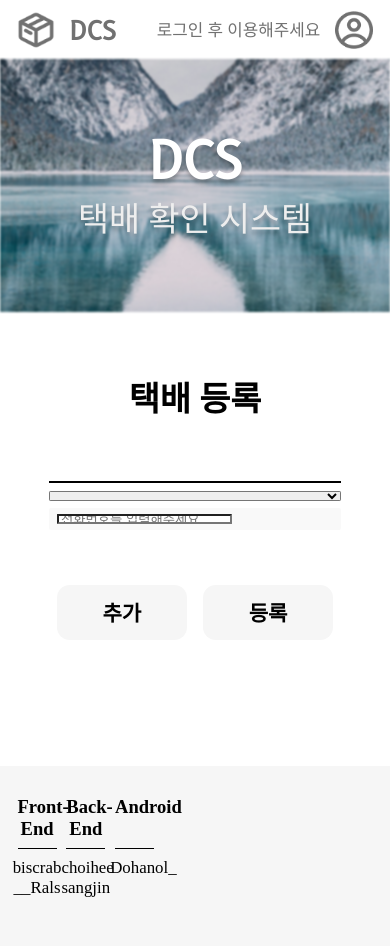
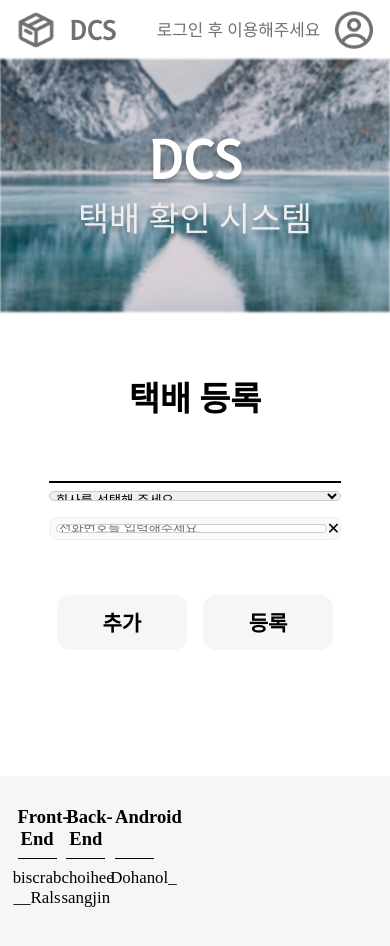
Before and after one commit to DDCS-DSM/DDCS_Web, a React (Create React App) app: page /enlist in a window 390 px wide. Shown: the top 946 px of the page. Built offline with nearby package versions, Linux system fonts and the light colour scheme; the HTML template or start-up script is replaced by a standard one; a web font is replaced by a local one.

Commit message:
✏️ :: enlist 페이지 반응형 추가

```diff
--- a/src/components/Contents/EnlistPackage/index.tsx
+++ b/src/components/Contents/EnlistPackage/index.tsx
@@ -1,10 +1,11 @@
 import * as S from './styles'
 import ElistPackageContentProps from "./type"
 
-const ElistPackageContent = ({ recipient, phone, name}: ElistPackageContentProps) => {
+const ElistPackageContent = ({ recipient, phone, name }: ElistPackageContentProps) => {
     return(
         <S.Package>
           <input placeholder='전화번호를 입력해주세요.'/>
+          <S.Close>✕</S.Close>
         </S.Package>
     )
 }
--- a/src/components/Contents/EnlistPackage/styles.ts
+++ b/src/components/Contents/EnlistPackage/styles.ts
@@ -3,20 +3,42 @@ import styled from 'styled-components'
 export const Package = styled.div`
 
     display: flex;
-    flex-direction: wrap;
 
-    padding: 1.5vw 2vw;
+    margin-top: 2vw;
+    border: 1px solid #eee;
+    padding-left: 1.5vw;
 
     background-color: #F9F9F9;
 
-    border-radius: 0.5vw;
+    border-radius: 1vh;
 
     input{
         box-sizing: border-box;
-        padding: 0vw 0.6vw;
+        padding: 0 0.6vw;
         height: 2.5vw;
-        border-radius: 0.2vw;
+        border-radius: 0.5vh;
+        border: 1px solid #ccc;
         outline: 0;
-        width: 45vw;
+        width: 100%;
+        margin: 1.5vw 0;
+    }
+
+    @media ( max-width: 375px ){
+        padding: 1.5vw 3vw;
+        padding-right: 0;
+        margin-top: 3vw;
+        input{
+            font-size: 1.4vh;
+            height: 8vw;
+            padding: 0 2vw;
+        }
     }
 `
+export const Close = styled.div`
+    text-align: center;
+    @media ( max-width: 375px ){
+        width: 3vw;
+        font-size: 3vw;
+        padding: 0 1.5vw;
+    }
+`
--- a/src/components/Footer/styles.ts
+++ b/src/components/Footer/styles.ts
@@ -12,6 +12,7 @@ export const Footer = styled.div`
   align-items: flex-start;
   @media ( max-width: 375px ){
     margin-top: 5vh;
+    height: 18vh;
   }
 `;
 
@@ -37,14 +38,15 @@ export const Schema = styled.div`
   margin-bottom: 1vh;
   width: 10vw;
 
-  @media ( max-width: 375px ){
-    width: auto;
-  }
-
   font-family: "HAN";
   font-size: 2.2vh;
   font-weight: bold;
   text-align: center;
+
+  @media ( max-width: 375px ){
+    width: auto;
+    font-size: 1.6vh;
+  }
 
   border-bottom: 0.2vh solid #000;
 `;
@@ -68,4 +70,7 @@ export const Instance = styled.div`
   font-family: "HAN";
   font-size: 2vh;
   text-align: center;
+  @media ( max-width: 375px ){
+    font-size: 1.5vh;
+  }
 `;
--- a/src/pages/Enlist/index.tsx
+++ b/src/pages/Enlist/index.tsx
@@ -12,7 +12,9 @@ const Enlist = () => {
         <S.Body>
             <Title>택배 등록</Title>
             <S.SchemaWrapper/>
-            <S.Company></S.Company>
+            <S.Company>
+                <option>회사를 선택해 주세요.</option>
+            </S.Company>
             <EnlistPackage lists={lists} />
             <S.ButtonDiv>
                 <S.Button>추가</S.Button>
--- a/src/pages/Enlist/styles.ts
+++ b/src/pages/Enlist/styles.ts
@@ -3,23 +3,28 @@ import styled from 'styled-components'
 export const Body = styled.div`
   width: 75vw;
   margin: 0 auto;
-`
-
-export const Company = styled.select`
-  display: flex;
-  margin: 0 auto;
-  width: 75vw;
-  margin: 2vw 0;
-  height: 2.5vw;
-  border-radius: 0.3vw;
-  outline: 0;
-  :hover{
-    cursor: pointer;
+  @media ( max-width: 375px ){
+    width: 90vw;
   }
 `
 
 export const SchemaWrapper = styled.div`
   border-bottom: 0.25vh solid #000;
+`
+
+export const Company = styled.select`
+  height: 2.5vw;
+  border-radius: 1vh;
+  border: 1px solid #ccc;
+  outline: 0;
+  width: 100%;
+  margin-top: 2vw;
+  padding: 0vw 0.6vw;
+  @media ( max-width: 375px ){
+    height: 8vw;
+    margin-top: 3vw;
+    font-size: 1.4vh;
+  }
 `
 
 export const ButtonDiv = styled.div`
@@ -51,4 +56,10 @@ export const Button = styled.div`
   :hover {
     filter: brightness(95%) drop-shadow(0 0 0.25vh #ddd);
   }
+
+  @media ( max-width: 375px ){
+    width: 15vh;
+    height: 5vh;
+    font-size: 2vh;
+  }
 `
```
